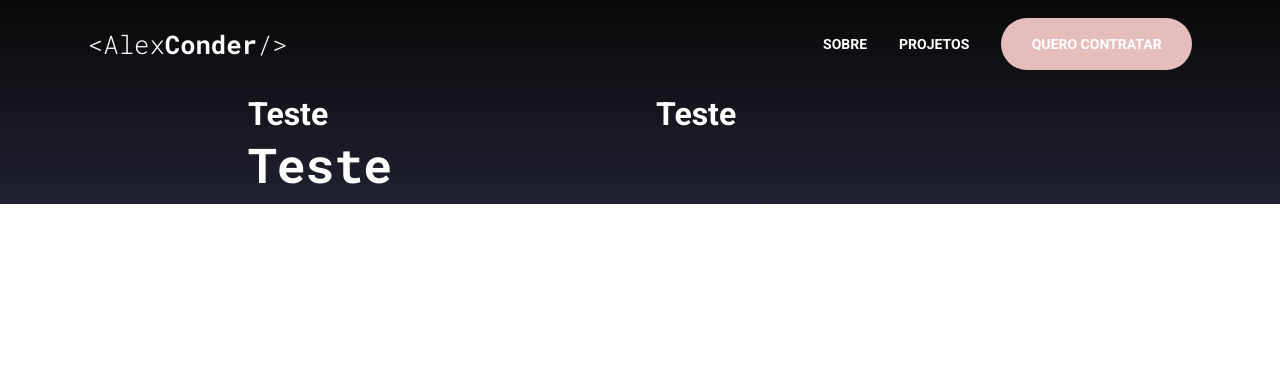
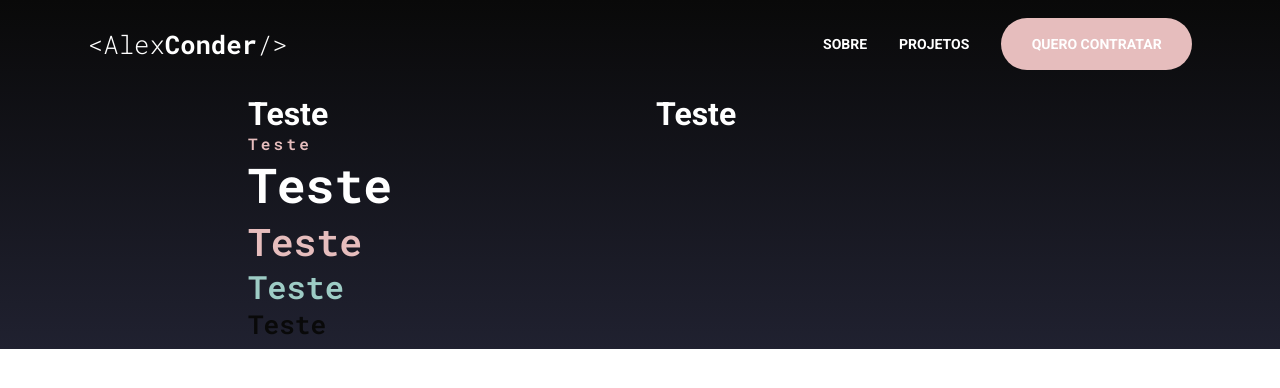
Before and after one commit to josedasilva123/portfolio, a Next.js app: page / in a window 1280 px wide. Shown: the top 388 px of the page. Built offline with nearby package versions, Linux system fonts and the light colour scheme.

Commit message:
feat: creating typography design system

```diff
--- a/pages/index.tsx
+++ b/pages/index.tsx
@@ -1,14 +1,19 @@
-import type { NextPage } from 'next'
-import Head from 'next/head'
-import { Container, FlexRow, Col } from '../styles/grid'
-import { ThemeTitle } from '../styles/typography'
+import type { NextPage } from 'next';
+import { Container, FlexRow, Col } from '../styles/grid';
+import { ThemeLabel, ThemeTitle } from '../styles/typography';
+
 const Home: NextPage = () => {
   return (
     <Container containerSize='sm' containerPadding='sm'>
       <FlexRow gap="2rem" flexWrap={{default: 'wrap'}} justifyContent={{default: 'space-between'}}>
         <Col size={{lg: "(100% - 2rem)/2", md: "100%"}}>
           <h1 style={{color: '#fff'}}>Teste</h1>
-          <ThemeTitle titleTag="h1" titleSize='headline'>Teste</ThemeTitle>
+          <ThemeLabel labelColor='primary'>Teste</ThemeLabel>
+          <ThemeTitle titleTag="h1" titleSize='headline' titleColor='white'>Teste</ThemeTitle>
+          <ThemeTitle titleTag="h2" titleSize='title1' titleColor='primary'>Teste</ThemeTitle>
+          <ThemeTitle titleTag="h2" titleSize='title2' titleColor='secondary'>Teste</ThemeTitle>
+          <ThemeTitle titleTag="h3" titleSize='title3'>Teste</ThemeTitle>
+
         </Col>
         <Col size={{lg: "(100% - 2rem)/2", md: "100%"}}>
           <h1 style={{color: '#fff'}}>Teste</h1>
--- a/styles/components/typography.tsx
+++ b/styles/components/typography.tsx
@@ -1,8 +1,14 @@
 import React from 'react'
+
+interface iMargin{
+    top?: string;
+    bottom?: string;
+}
 
 interface iTitle{
     className?: string;
     children: React.ReactNode;
+    titleMargin?: iMargin;
     titleTag: 'h1' | 'h2' | 'h3' | 'h4' | 'h5' | 'h6';
     titleSize: 'headline' | 'title1' | 'title2' | 'title3';
     titleColor?: 'white' | 'primary' | 'secondary';
@@ -11,12 +17,14 @@ interface iTitle{
 interface iLabel{
     className?: string;
     children: React.ReactNode;
+    labelMargin?: iMargin;
     labelColor?: 'white' | 'primary' | 'secondary';
 }
 
 interface iParagraph{
     className?: string;
     children: React.ReactNode;
+    paragraphMargin?: iMargin;
     paragraphColor?: 'white' | 'primary' | 'secondary';
 }
 
--- /dev/null
+++ b/styles/functions/fontcolor.ts
@@ -0,0 +1,26 @@
+import { css, CSSProp } from "styled-components";
+
+type tFontColor = (
+    color?: 'white' | 'primary' | 'secondary',
+) => CSSProp;
+
+export const fontColor: tFontColor = (color) => {
+    switch(color){
+        case 'white':
+            return css`
+                color: var(--colorWhite);
+            `
+        case 'primary':
+            return css`
+                color: var(--colorRed);
+            `
+        case 'secondary':
+            return css`
+                color: var(--colorGreen);
+            `
+        default:
+            return css`
+                color: var(--colorBlack);
+            `
+    }
+}
--- a/styles/typography.ts
+++ b/styles/typography.ts
@@ -1,9 +1,16 @@
 import styled, {css} from "styled-components";
 import { BaseTitle, BaseLabel, BaseParagraph } from "./components/typography";
+import { fontColor } from "./functions/fontcolor";
 
 export const ThemeTitle = styled(BaseTitle)`
     font-family: 'Roboto Mono', monospace;
+    line-height: 1.3;
+
+    margin-top: ${(props) => props.titleMargin?.top};
+    margin-bottom: ${(props) => props.titleMargin?.bottom};
+
     color: var(--colorWhite);
+    //Tamanhos de título
     ${(props) => {
         switch(props.titleSize){
             case 'headline':
@@ -13,8 +20,59 @@ export const ThemeTitle = styled(BaseTitle)`
                     @media (max-width: 1368px){
                         font-size: 48px;
                     }
+                    @media (max-width: 768px){
+                        font-size: 36px;
+                    }
+                `
+            case 'title1':
+                return css`
+                    font-size: 44px;
+                    font-weight: 600;
+                    @media (max-width: 1368px){
+                        font-size: 38px;
+                    }
+                    @media (max-width: 768px){
+                        font-size: 28px;
+                    }
+                `
+            case 'title2':
+                return css`
+                    font-size: 38px;
+                    font-weight: 600;
+                    @media (max-width: 1368px){
+                        font-size: 32px;
+                    }
+                    @media (max-width: 768px){
+                        font-size: 24px;
+                    }
+                `
+            case 'title3':
+                return css`
+                    font-size: 32px;
+                    font-weight: 600;
+                    @media (max-width: 1368px){
+                        font-size: 26px;
+                    }
+                    @media (max-width: 768px){
+                        font-size: 18px;
+                    }
                 `
         }
     }}
+    //Cores de título
+    ${(props) => fontColor(props.titleColor)}
+`
 
+export const ThemeLabel = styled(BaseLabel)`
+    //Cores de rótulo
+    display: block;
+    font-family: 'Roboto Mono', monospace;
+    font-weight: 600;
+    font-size: 16px;
+    letter-spacing: .2em;
+
+    margin-top: ${(props) => props.labelMargin?.top};
+    margin-bottom: ${(props) => props.labelMargin?.bottom};
+
+    ${(props) => fontColor(props.labelColor)}
 `
```
